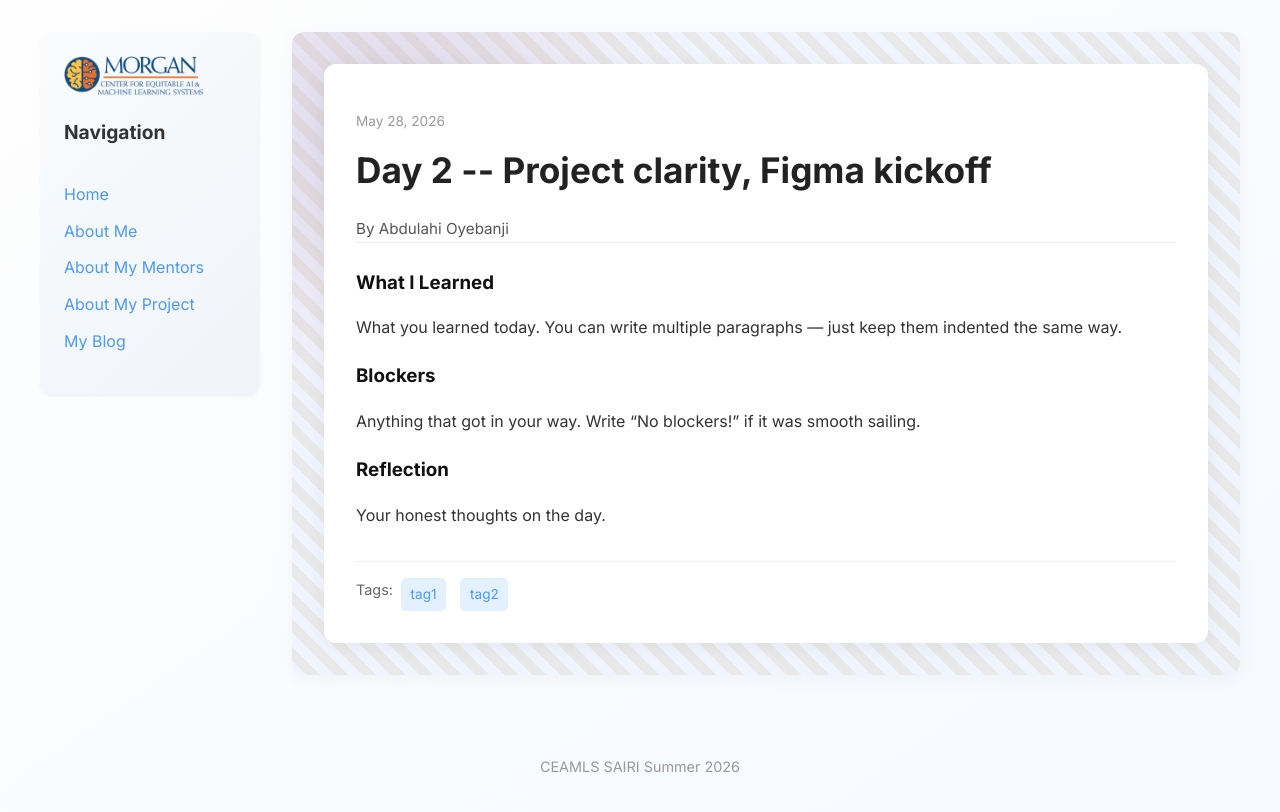
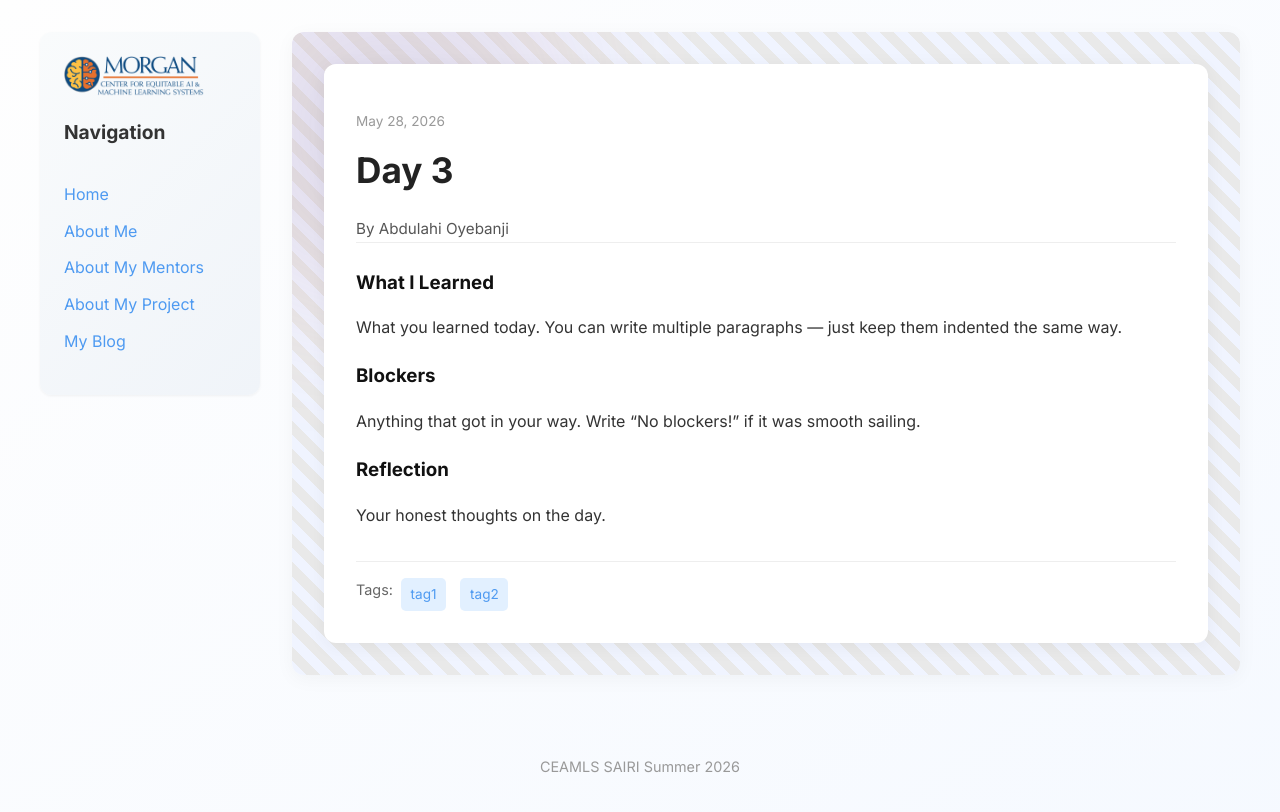
Before and after one commit to abdulahi-banji/abdulahi-banjiceamls26.github.io, a Jekyll site: the page built from _posts/2026-05-27-day-3.md, in a window 1280 px wide. Shown: the top 812 px of the page. Built offline with Jekyll 4.4.1, drawn with Linux system fonts in a browser that asks for light colours.

Commit message:
Fixed day 3 and spacing in day2

```diff
--- a/_posts/2026-05-27-day-3.md
+++ b/_posts/2026-05-27-day-3.md
@@ -1,6 +1,6 @@
 ---
 layout: post
-title: "Day 2 -- Project clarity, Figma kickoff"
+title: "Day 3 "
 date: 2026-05-28
 permalink: /day3.html
 tags: ["tag1", "tag2"]
```
Also changed, not shown: _posts/2026-05-27-day-2.md (+1 -1 lines).
